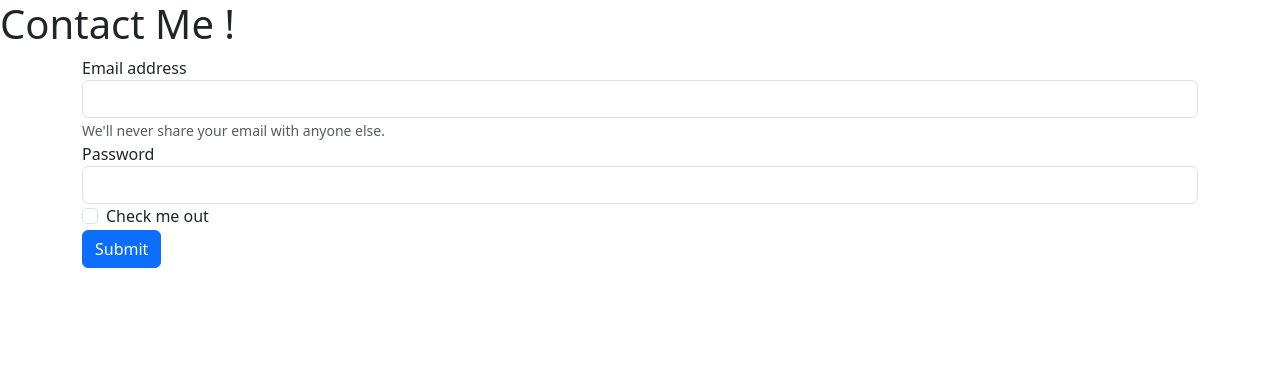
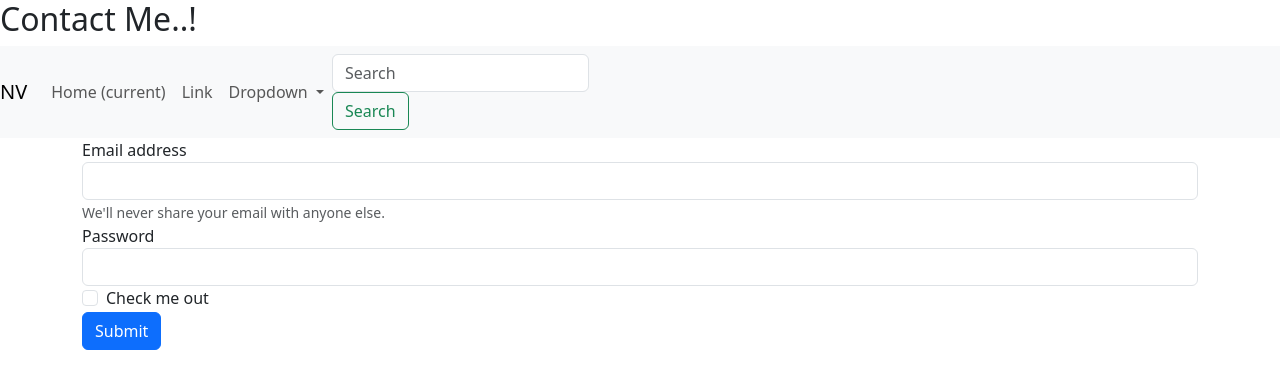
Before and after one commit to nikhilvyas12/gitlab_test, a plain HTML site: page contactUS.html in a window 1280 px wide. Drawn offline with nearby package versions, Linux system fonts and the light colour scheme.

Commit message:
Reapply "updated contact" after revert
This reverts commit f93260ac98e1074818bd55f69dd70c30f0423be3.

```diff
--- a/contactUS.html
+++ b/contactUS.html
@@ -1,16 +1,48 @@
 <!doctype html>
 <html lang="en">
-
   <head>
     <meta charset="utf-8">
     <meta name="viewport" content="width=device-width, initial-scale=1">
     <title>Bootstrap demo</title>
-  <link href="https://cdn.jsdelivr.net/npm/bootstrap@5.3.3/dist/css/bootstrap.min.css" rel="stylesheet"
-    integrity="sha384-QWTKZyjpPEjISv5WaRU9OFeRpok6YctnYmDr5pNlyT2bRjXh0JMhjY6hW+ALEwIH" crossorigin="anonymous">
+    <link href="https://cdn.jsdelivr.net/npm/bootstrap@5.3.3/dist/css/bootstrap.min.css" rel="stylesheet" integrity="sha384-QWTKZyjpPEjISv5WaRU9OFeRpok6YctnYmDr5pNlyT2bRjXh0JMhjY6hW+ALEwIH" crossorigin="anonymous">
   </head>
+  <body>
+    <h2>Contact Me..!</h2>
 
-<body>
-  <h1>Contact Me !</h1>
+    <nav class="navbar navbar-expand-lg navbar-light bg-light">
+        <a class="navbar-brand" href="#">NV</a>
+        <button class="navbar-toggler" type="button" data-toggle="collapse" data-target="#navbarSupportedContent" aria-controls="navbarSupportedContent" aria-expanded="false" aria-label="Toggle navigation">
+          <span class="navbar-toggler-icon"></span>
+        </button>
+
+        <div class="collapse navbar-collapse" id="navbarSupportedContent">
+          <ul class="navbar-nav mr-auto">
+            <li class="nav-item active">
+              <a class="nav-link" href="#">Home <span class="sr-only">(current)</span></a>
+            </li>
+            <li class="nav-item">
+              <a class="nav-link" href="#">Link</a>
+            </li>
+            <li class="nav-item dropdown">
+              <a class="nav-link dropdown-toggle" href="#" id="navbarDropdown" role="button" data-toggle="dropdown" aria-haspopup="true" aria-expanded="false">
+                Dropdown
+              </a>
+              <div class="dropdown-menu" aria-labelledby="navbarDropdown">
+                <a class="dropdown-item" href="#">Action</a>
+                <a class="dropdown-item" href="#">Another action</a>
+                <div class="dropdown-divider"></div>
+                <a class="dropdown-item" href="#">Something else here</a>
+              </div>
+            </li>
+          </ul>
+          <form class="form-inline my-2 my-lg-0">
+            <input class="form-control mr-sm-2" type="search" placeholder="Search" aria-label="Search">
+            <button class="btn btn-outline-success my-2 my-sm-0" type="submit">Search</button>
+          </form>
+        </div>
+      </nav>
+
+
    <div class="container">
     <form>
         <div class="form-group">
@@ -30,9 +62,6 @@
       </form>
     </div>
 
-  <script src="https://cdn.jsdelivr.net/npm/bootstrap@5.3.3/dist/js/bootstrap.bundle.min.js"
-    integrity="sha384-YvpcrYf0tY3lHB60NNkmXc5s9fDVZLESaAA55NDzOxhy9GkcIdslK1eN7N6jIeHz"
-    crossorigin="anonymous"></script>
+    <script src="https://cdn.jsdelivr.net/npm/bootstrap@5.3.3/dist/js/bootstrap.bundle.min.js" integrity="sha384-YvpcrYf0tY3lHB60NNkmXc5s9fDVZLESaAA55NDzOxhy9GkcIdslK1eN7N6jIeHz" crossorigin="anonymous"></script>
   </body>
-
 </html>
```
Lines whose indentation alone changed are shown as unchanged.
